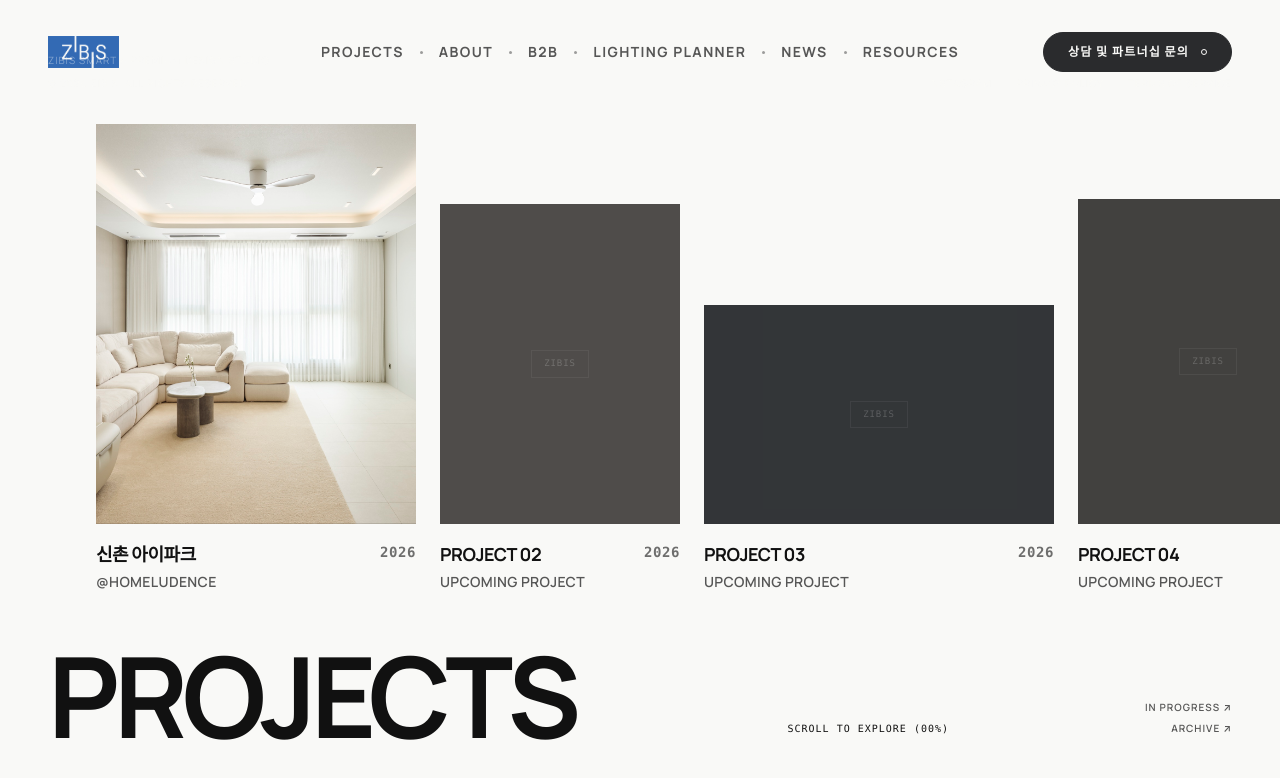
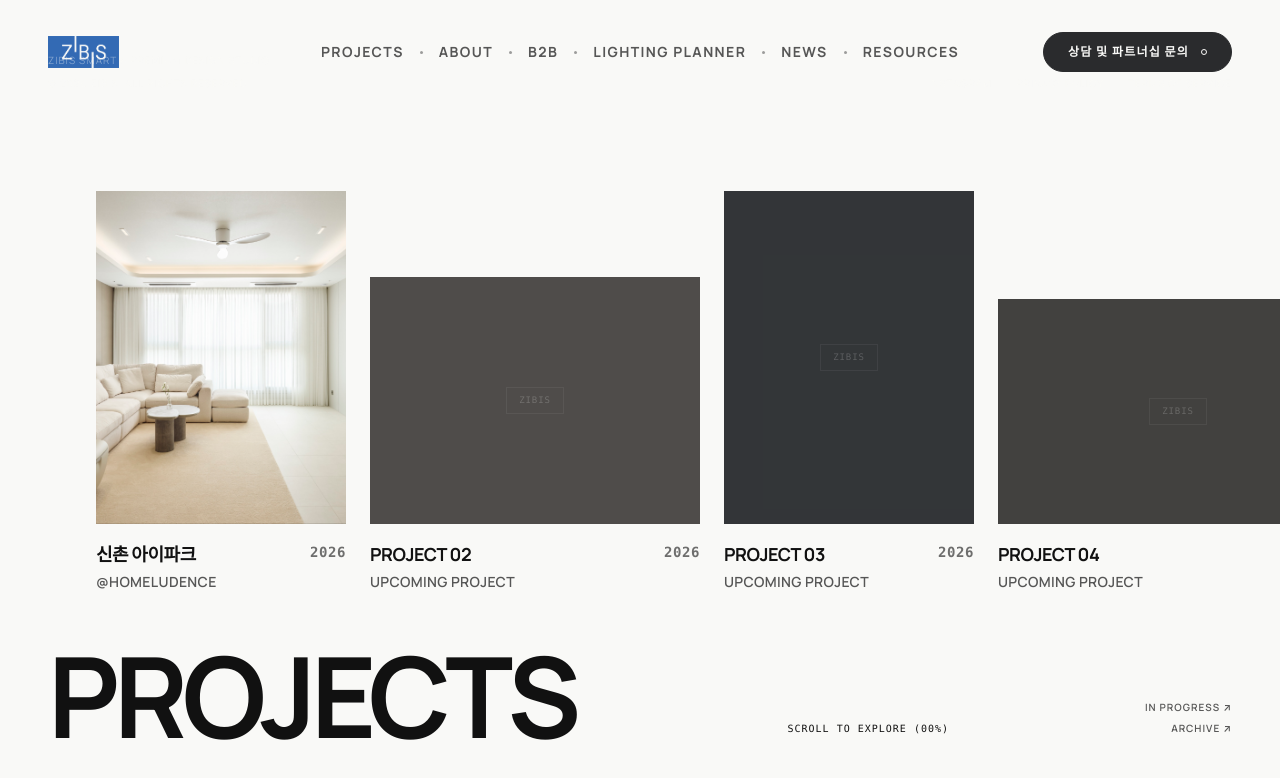
Before and after one commit to insung-lll/zibis_web, a Next.js app: page /projects in a window 1280 px wide. Shown: the top 778 px of the page. Built offline with nearby package versions, Linux system fonts and the light colour scheme; a web font is replaced by a local one.

Commit message:
style: equalize vertical thumbnail heights and alternate between vertical and horizontal order

```diff
--- a/src/components/ProjectsClient.tsx
+++ b/src/components/ProjectsClient.tsx
@@ -103,48 +103,48 @@ export default function ProjectsClient() {
       imageSrc: "/img/projects/homeludence_1.jpg",
       hoverImageSrc: "/img/projects/homeludence_2.jpg",
       colorClass: "bg-[#2A2B2D]",
-      aspect: "aspect-[4/5]" as const,
-      width: "w-[22vw] min-w-[320px] max-w-[400px]"
+      aspect: "aspect-[3/4]" as const,
+      width: "w-[18vw] min-w-[250px] max-w-[300px]"
     },
     {
       title: "PROJECT 02",
       category: "UPCOMING PROJECT",
       year: "2026",
       colorClass: "bg-[#3D3A38]",
-      aspect: "aspect-[3/4]" as const,
-      width: "w-[17.5vw] min-w-[240px] max-w-[290px]"
+      aspect: "aspect-[4/3]" as const,
+      width: "w-[24vw] min-w-[330px] max-w-[410px]"
     },
     {
       title: "PROJECT 03",
       category: "UPCOMING PROJECT",
       year: "2026",
       colorClass: "bg-[#1E2124]",
-      aspect: "aspect-[16/10]" as const,
-      width: "w-[26vw] min-w-[350px] max-w-[440px]"
+      aspect: "aspect-[3/4]" as const,
+      width: "w-[18vw] min-w-[250px] max-w-[300px]"
     },
     {
       title: "PROJECT 04",
       category: "UPCOMING PROJECT",
       year: "2026",
       colorClass: "bg-[#2F2E2C]",
-      aspect: "aspect-[4/5]" as const,
-      width: "w-[19vw] min-w-[260px] max-w-[310px]"
+      aspect: "aspect-[16/10]" as const,
+      width: "w-[26vw] min-w-[360px] max-w-[440px]"
     },
     {
       title: "PROJECT 05",
       category: "UPCOMING PROJECT",
       year: "2026",
       colorClass: "bg-[#2E3135]",
-      aspect: "aspect-[4/3]" as const,
-      width: "w-[21vw] min-w-[290px] max-w-[360px]"
+      aspect: "aspect-[3/4]" as const,
+      width: "w-[18vw] min-w-[250px] max-w-[300px]"
     },
     {
       title: "PROJECT 06",
       category: "UPCOMING PROJECT",
       year: "2026",
       colorClass: "bg-[#232426]",
-      aspect: "aspect-[3/4]" as const,
-      width: "w-[17.5vw] min-w-[240px] max-w-[290px]"
+      aspect: "aspect-[4/3]" as const,
+      width: "w-[24vw] min-w-[330px] max-w-[410px]"
     }
   ];
 
```
